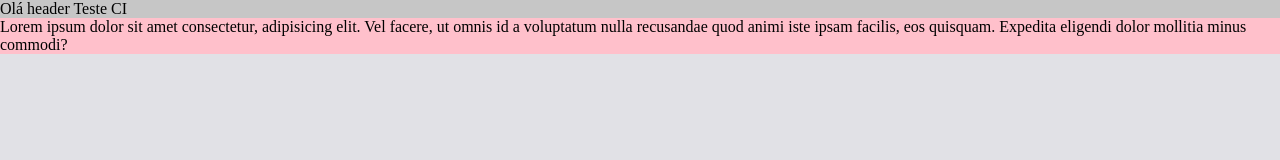
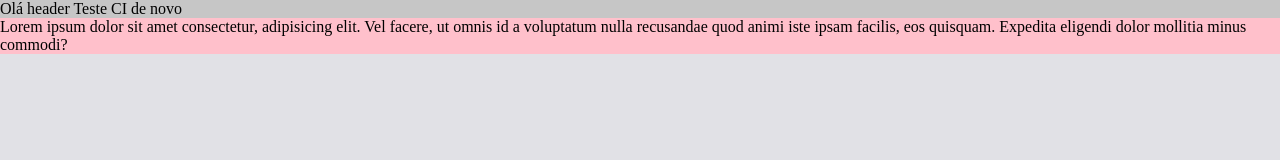
Before and after one commit to viniciuswz/site-de-receita-front-web, a Next.js app in the folder web/site-de-receitas/: page / in a window 1280 px wide. Shown: the top 160 px of the page. Built offline with nearby package versions, Linux system fonts and the light colour scheme.

Commit message:
feature: deploy settings test

```diff
--- a/web/site-de-receitas/src/components/Header/index.tsx
+++ b/web/site-de-receitas/src/components/Header/index.tsx
@@ -3,7 +3,7 @@ import { Container } from './styles';
 const Header: React.FC = () => {
   return (
     <Container>
-      <p>Olá header Teste CI</p>
+      <p>Olá header Teste CI de novo</p>
     </Container>
   );
 };
```
